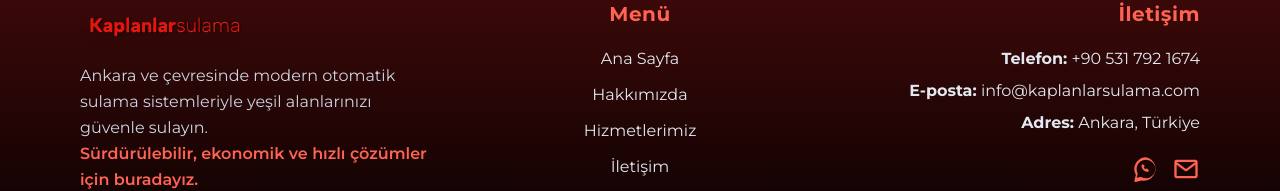
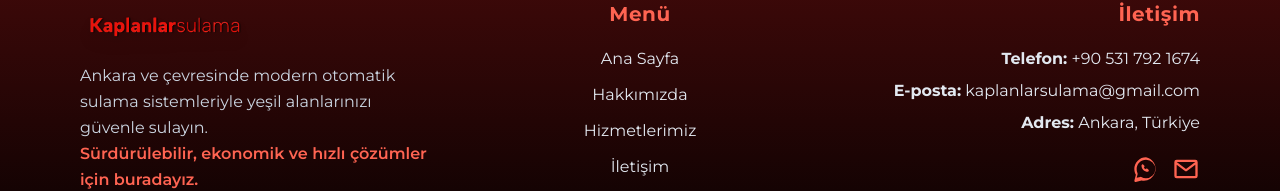
Before and after one commit to TolgaTatli/kaplanlar-otomatik-sulama, a React (Vite) app: page / in a window 1280 px wide. Shown: the part 5722-5913 px from the top of the page. Built offline with nearby package versions, Linux system fonts and the light colour scheme; a web font is replaced by a local one.

Commit message:
mail changed

```diff
--- a/src/sections/Footer.jsx
+++ b/src/sections/Footer.jsx
@@ -34,7 +34,7 @@ const Footer = () => {
             </span>
             <span className="text-slate-200 font-montserrat">
               <strong>E-posta:</strong>{" "}
-              <a href="mailto:info@kaplanlarsulama.com" className="hover:text-coral-red transition">info@kaplanlarsulama.com</a>
+              <a href="mailto:kaplanlarsulama@gmail.com" className="hover:text-coral-red transition">kaplanlarsulama@gmail.com</a>
             </span>
             <span className="text-slate-200 font-montserrat">
               <strong>Adres:</strong> Ankara, Türkiye
```
